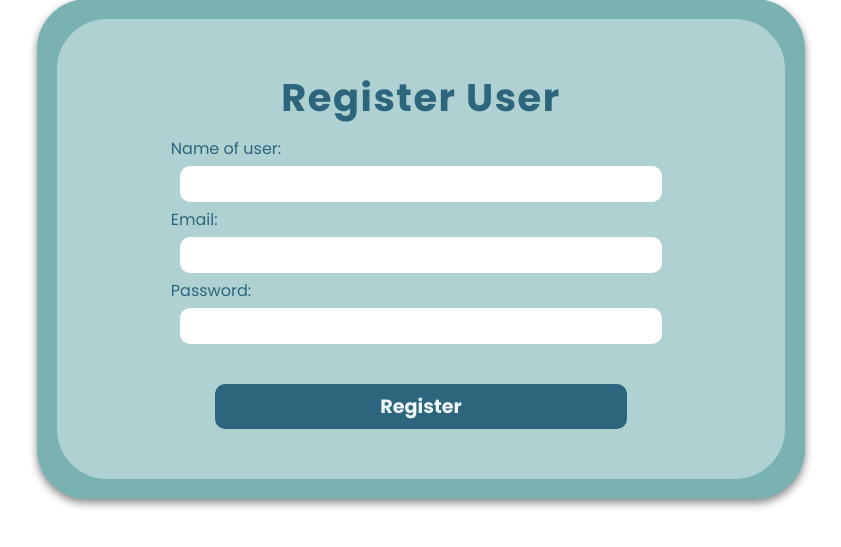
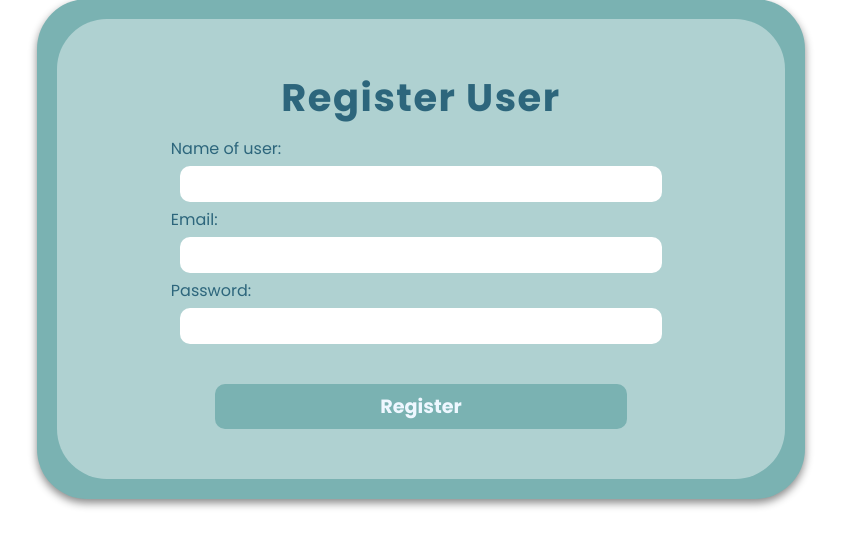
Before and after one commit to Mateo-amateur/My_blog, a Flask app: page /register in a window 1280 px wide. Shown: the part 161-708 px from the top of the page, without its empty margins (219-1060 px from the left). Run offline with Flask 3, Linux system fonts and the light colour scheme.

Commit message:
Last details

```diff
--- a/app/static/css/new_post.css
+++ b/app/static/css/new_post.css
@@ -57,7 +57,7 @@ form textarea{
 form input[type="submit"]{
     margin-top: 40px;
     font-family: inherit;
-    background-color: var(--dark-color);
+    background-color: var(--main-color);
     font-weight: bold;
     color: var( --light-color);
     max-width: 60%;
--- a/app/static/css/register.css
+++ b/app/static/css/register.css
@@ -48,7 +48,7 @@ form input{
 form input[type="submit"]{
     margin-top: 40px;
     font-family: inherit;
-    background-color: var(--dark-color);
+    background-color: var(--main-color);
     font-weight: bold;
     color: var(--light-color);
     max-width: 60%;
```
